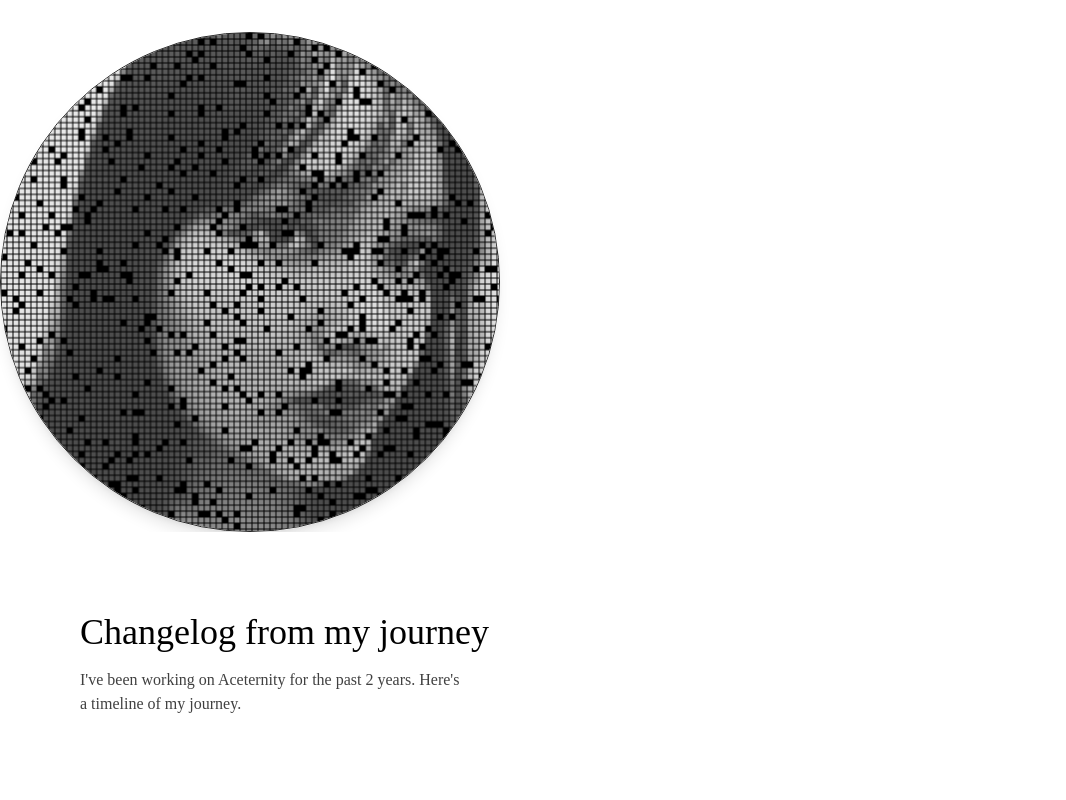
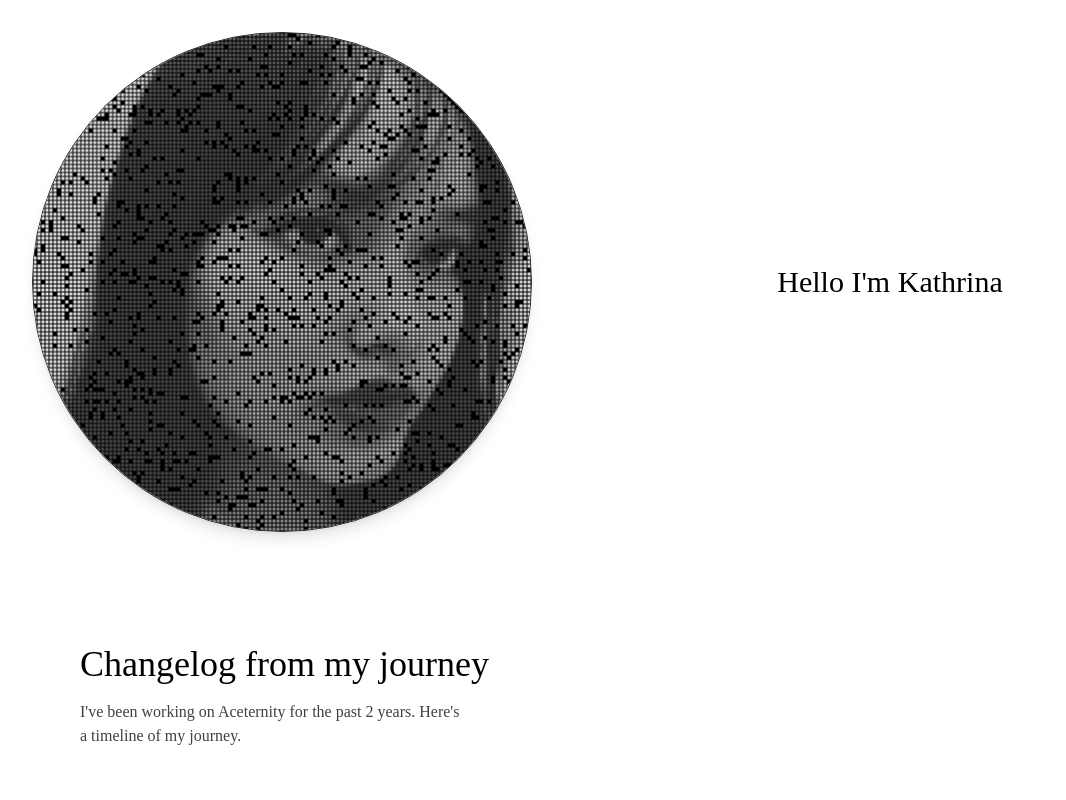
Before and after one commit to Kathrina-dev/Portfolio, a Next.js app: page / in a window 1280 px wide. Shown: the top 800 px of the page, without its empty margins (0-1066 px from the left). Built offline with nearby package versions, Linux system fonts and the light colour scheme.

Commit message:
solved hydration errors

```diff
--- a/app/page.tsx
+++ b/app/page.tsx
@@ -1,10 +1,14 @@
 import TimelineDemo from "@/components/timeline-demo";
 import PixelatedCanvasDemo from "@/components/pixelated-canvas-demo";
+import EncryptedTextDemoSecond from "@/components/encrypted-text-demo-2";
 
 export default function Home() {
   return (
     <main>
-      <PixelatedCanvasDemo/>
+      <div className="p-8 flex flex-col md:flex-row items-center">
+        <PixelatedCanvasDemo />
+        <EncryptedTextDemoSecond/>
+      </div>
       <TimelineDemo/>
     </main>
   );
--- /dev/null
+++ b/components/encrypted-text-demo-2.tsx
@@ -0,0 +1,17 @@
+"use client"
+
+import { EncryptedText } from "@/components/ui/encrypted-text";
+import React from "react";
+
+export default function EncryptedTextDemoSecond() {
+  return (
+    <p className="mx-auto max-w-lg py-10 text-left text-3xl">
+      <EncryptedText
+        text="Hello I'm Kathrina"
+        encryptedClassName="text-neutral-500"
+        revealedClassName="dark:text-white text-black"
+        revealDelayMs={50}
+      />
+    </p>
+  );
+}
--- a/components/pixelated-canvas-demo.tsx
+++ b/components/pixelated-canvas-demo.tsx
@@ -24,12 +24,12 @@ export default function PixelatedCanvasDemo() {
   }, []);
 
   return (
-    <div ref={containerRef} className="mt-8 w-full max-w-125">
+    <div ref={containerRef} className="w-full max-w-125">
       <PixelatedCanvas
         src="/avatar.jpeg"
         width={canvasSize}
         height={canvasSize}
-        cellSize={6}
+        cellSize={4}
         dotScale={0.9}
         shape="square"
         backgroundColor="#000000"
--- /dev/null
+++ b/components/ui/encrypted-text.tsx
@@ -0,0 +1,175 @@
+"use client";
+import React, { useEffect, useRef, useState } from "react";
+import { motion, useInView } from "motion/react";
+import { cn } from "@/lib/utils";
+
+type EncryptedTextProps = {
+  text: string;
+  className?: string;
+  /**
+   * Time in milliseconds between revealing each subsequent real character.
+   * Lower is faster. Defaults to 50ms per character.
+   */
+  revealDelayMs?: number;
+  /** Optional custom character set to use for the gibberish effect. */
+  charset?: string;
+  /**
+   * Time in milliseconds between gibberish flips for unrevealed characters.
+   * Lower is more jittery. Defaults to 50ms.
+   */
+  flipDelayMs?: number;
+  /** CSS class for styling the encrypted/scrambled characters */
+  encryptedClassName?: string;
+  /** CSS class for styling the revealed characters */
+  revealedClassName?: string;
+};
+
+const DEFAULT_CHARSET =
+  "ABCDEFGHIJKLMNOPQRSTUVWXYZabcdefghijklmnopqrstuvwxyz0123456789!@#$%^&*()_+-={}[];:,.<>/?";
+
+function generateRandomCharacter(charset: string): string {
+  const index = Math.floor(Math.random() * charset.length);
+  return charset.charAt(index);
+}
+
+function generateGibberishPreservingSpaces(
+  original: string,
+  charset: string,
+): string {
+  if (!original) return "";
+  let result = "";
+  for (let i = 0; i < original.length; i += 1) {
+    const ch = original[i];
+    result += ch === " " ? " " : generateRandomCharacter(charset);
+  }
+  return result;
+}
+
+export const EncryptedText: React.FC<EncryptedTextProps> = ({
+  text,
+  className,
+  revealDelayMs = 50,
+  charset = DEFAULT_CHARSET,
+  flipDelayMs = 50,
+  encryptedClassName,
+  revealedClassName,
+}) => {
+  const ref = useRef<HTMLSpanElement>(null);
+  const isInView = useInView(ref, { once: true });
+  const [isClient, setIsClient] = useState(false);
+
+  const [revealCount, setRevealCount] = useState<number>(0);
+  const animationFrameRef = useRef<number | null>(null);
+  const startTimeRef = useRef<number>(0);
+  const lastFlipTimeRef = useRef<number>(0);
+  const scrambleCharsRef = useRef<string[]>(
+    text ? generateGibberishPreservingSpaces(text, charset).split("") : [],
+  );
+
+  useEffect(() => {
+    setIsClient(true);
+  }, []);
+
+  useEffect(() => {
+    if (!isInView || !isClient) return;
+
+    // Reset state for a fresh animation whenever dependencies change
+    const initial = text
+      ? generateGibberishPreservingSpaces(text, charset)
+      : "";
+    scrambleCharsRef.current = initial.split("");
+    startTimeRef.current = performance.now();
+    lastFlipTimeRef.current = startTimeRef.current;
+    setRevealCount(0);
+
+    let isCancelled = false;
+
+    const update = (now: number) => {
+      if (isCancelled) return;
+
+      const elapsedMs = now - startTimeRef.current;
+      const totalLength = text.length;
+      const currentRevealCount = Math.min(
+        totalLength,
+        Math.floor(elapsedMs / Math.max(1, revealDelayMs)),
+      );
+
+      setRevealCount(currentRevealCount);
+
+      if (currentRevealCount >= totalLength) {
+        return;
+      }
+
+      // Re-randomize unrevealed scramble characters on an interval
+      const timeSinceLastFlip = now - lastFlipTimeRef.current;
+      if (timeSinceLastFlip >= Math.max(0, flipDelayMs)) {
+        for (let index = 0; index < totalLength; index += 1) {
+          if (index >= currentRevealCount) {
+            if (text[index] !== " ") {
+              scrambleCharsRef.current[index] =
+                generateRandomCharacter(charset);
+            } else {
+              scrambleCharsRef.current[index] = " ";
+            }
+          }
+        }
+        lastFlipTimeRef.current = now;
+      }
+
+      animationFrameRef.current = requestAnimationFrame(update);
+    };
+
+    animationFrameRef.current = requestAnimationFrame(update);
+
+    return () => {
+      isCancelled = true;
+      if (animationFrameRef.current !== null) {
+        cancelAnimationFrame(animationFrameRef.current);
+      }
+    };
+  }, [isInView, isClient, text, revealDelayMs, charset, flipDelayMs]);
+
+  if (!text) return null;
+
+  // Only render the animated version on client to prevent hydration mismatch
+  if (!isClient) {
+    return (
+      <motion.span
+        ref={ref}
+        className={cn(className)}
+        aria-label={text}
+        role="text"
+      >
+        {text}
+      </motion.span>
+    );
+  }
+
+  return (
+    <motion.span
+      ref={ref}
+      className={cn(className)}
+      aria-label={text}
+      role="text"
+    >
+      {text.split("").map((char, index) => {
+        const isRevealed = index < revealCount;
+        const displayChar = isRevealed
+          ? char
+          : char === " "
+            ? " "
+            : (scrambleCharsRef.current[index] ??
+              generateRandomCharacter(charset));
+
+        return (
+          <span
+            key={index}
+            className={cn(isRevealed ? revealedClassName : encryptedClassName)}
+          >
+            {displayChar}
+          </span>
+        );
+      })}
+    </motion.span>
+  );
+};
--- a/components/ui/timeline.tsx
+++ b/components/ui/timeline.tsx
@@ -50,7 +50,7 @@ export const Timeline = ({ data }: { data: TimelineEntry[] }) => {
       <div ref={ref} className="relative max-w-7xl mx-auto pb-20">
         {data.map((item, index) => (
           <div
-            key={index}
+            key={`${item.title}-${index}`}
             className="flex justify-start pt-10 md:pt-40 md:gap-10"
           >
             <div className="sticky flex flex-col md:flex-row z-40 items-center top-40 self-start max-w-xs lg:max-w-sm md:w-full">
@@ -81,7 +81,7 @@ export const Timeline = ({ data }: { data: TimelineEntry[] }) => {
               height: heightTransform,
               opacity: opacityTransform,
             }}
-            className="absolute inset-x-0 top-0  w-[2px] bg-gradient-to-t from-purple-500 via-blue-500 to-transparent from-[0%] via-[10%] rounded-full"
+            className="absolute inset-x-0 top-0  w-[2px] bg-gradient-to-t from-white via-slate-100 to-transparent from-[0%] via-[1%] rounded-full"
           />
         </div>
       </div>
```
